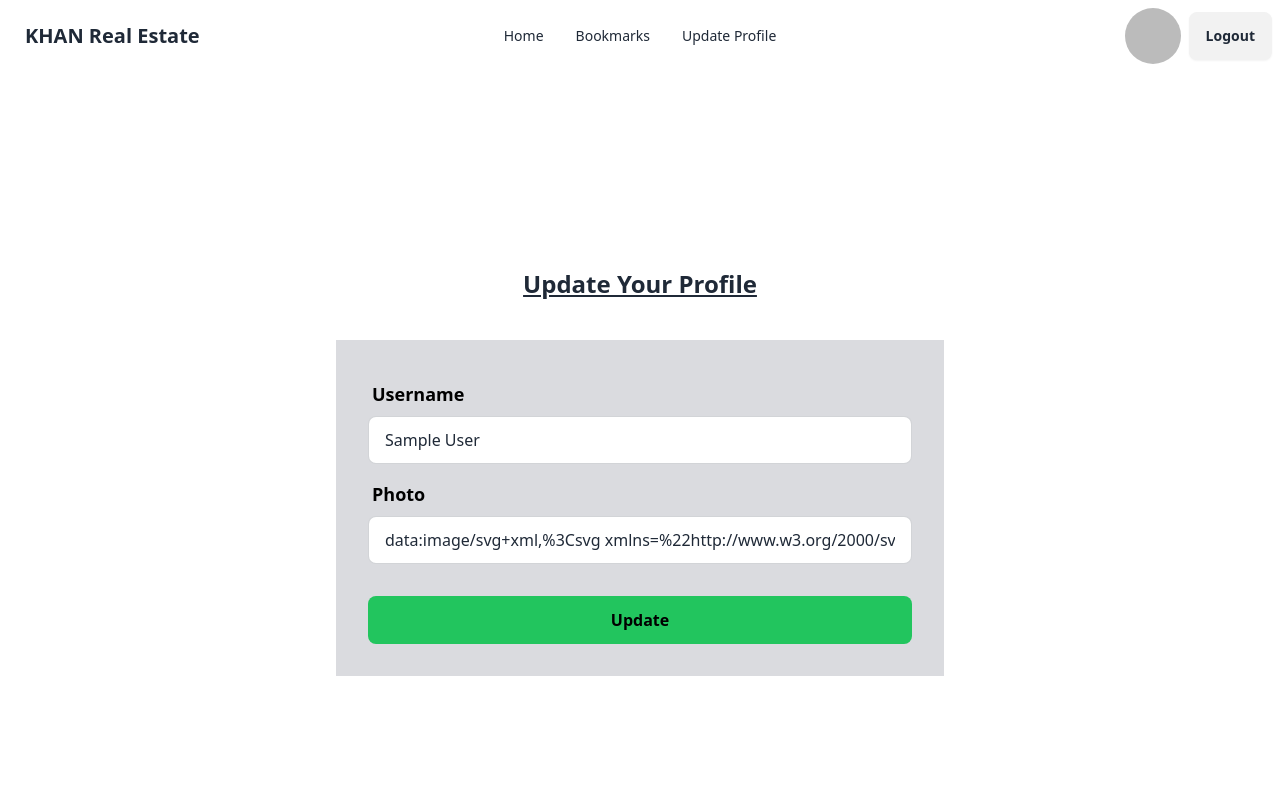
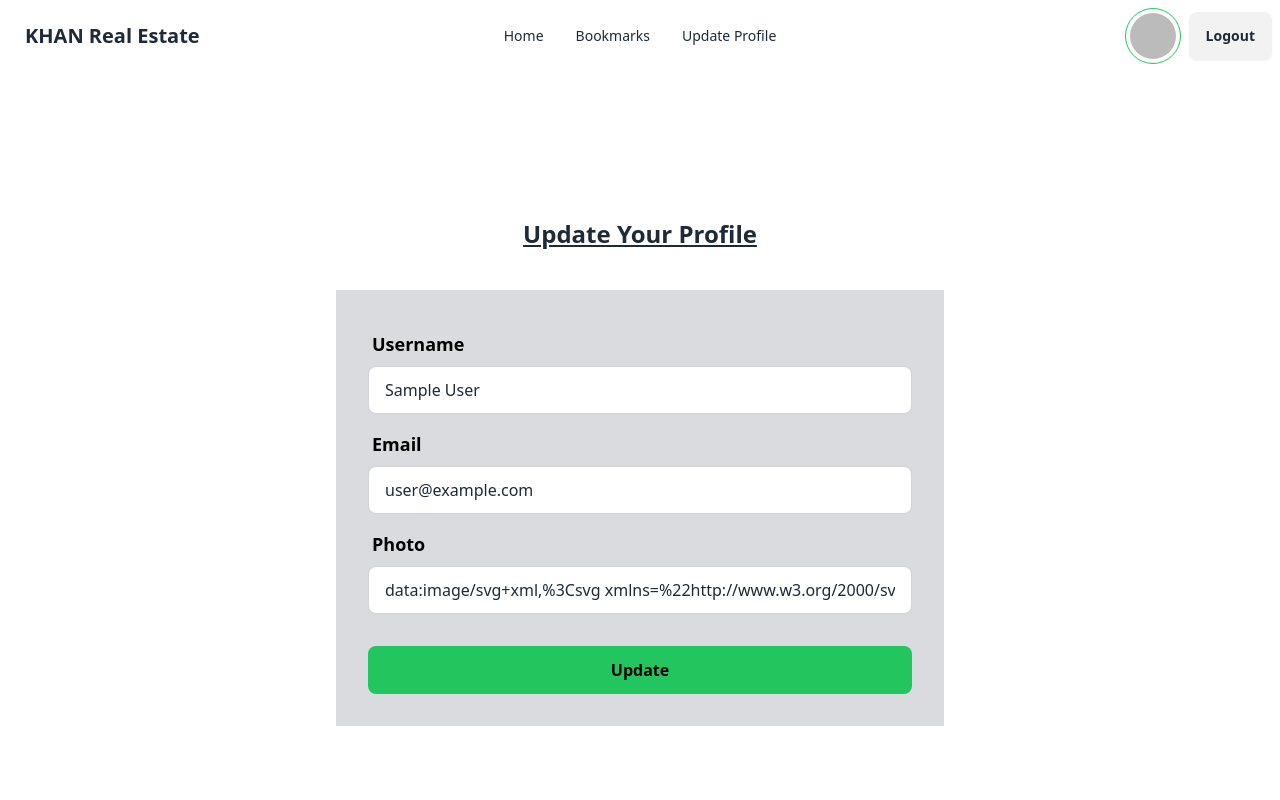
Before and after one commit to TASHDIK-29/Khan-Real-Estate-a9, a React (Vite) app: page /update in a window 1280 px wide. Shown: the top 800 px of the page. Built offline with nearby package versions, Linux system fonts and the light colour scheme; no server answers; sample sign-in values are in the browser's storage.

Commit message:
email field added to update profile

```diff
--- a/src/components/nav/Nav.jsx
+++ b/src/components/nav/Nav.jsx
@@ -44,7 +44,7 @@ const Nav = () => {
                 {
                     user ?
                         <div className="flex items-center gap-2">
-                            <div className="w-14 rounded-full hover:tooltip tooltip-open hover:tooltip-bottom hover:z-10" data-tip={user.displayName ? user.displayName : 'User name not found'}>
+                            <div className=" border border-green-500 p-1 w-14 rounded-full hover:tooltip tooltip-open hover:tooltip-bottom hover:z-10" data-tip={user.displayName ? user.displayName : 'User name not found'}>
                                 <img className="w-full rounded-full" src={user.photoURL ? user.photoURL : placeholderImg} alt="" />
                             </div>
                             <Link onClick={handelLogout} to='/login' className="btn">Logout</Link>
--- a/src/pages/update/UpdateProfile.jsx
+++ b/src/pages/update/UpdateProfile.jsx
@@ -5,7 +5,7 @@ import auth from "../../firebase/firebase.config";
 
 const UpdateProfile = () => {
 
-    const {user} = useContext(AuthContext);
+    const { user } = useContext(AuthContext);
 
 
     const [name, setName] = useState(user.displayName);
@@ -22,7 +22,7 @@ const UpdateProfile = () => {
     };
 
 
-    const handelUpdate = (e) =>{
+    const handelUpdate = (e) => {
         e.preventDefault();
 
 
@@ -48,13 +48,21 @@ const UpdateProfile = () => {
                             <label className="label">
                                 <span className="label-text text-lg text-black font-bold">Username</span>
                             </label>
-                            <input type="text" name="name" value={name} onChange={handleNameChange}  className="input input-bordered" required />
+                            <input type="text" name="name" value={name} onChange={handleNameChange} className="input input-bordered" required />
+                        </div>
+                        <div className="form-control " >
+                            <label className="label">
+                                <span className="label-text text-lg text-black font-bold">Email</span>
+                            </label>
+                            <div className="hover:tooltip" data-tip="Email can not be changed">
+                                <input type="text" value={user.email} className="w-full input cursor-default input-bordered " readOnly />
+                            </div>
                         </div>
                         <div className="form-control">
                             <label className="label">
                                 <span className="label-text text-lg text-black font-bold">Photo</span>
                             </label>
-                            <input type="text" value={photo} onChange={handlePhotoChange} name="photo"  className="input input-bordered" />
+                            <input type="text" value={photo} onChange={handlePhotoChange} name="photo" className="input input-bordered" />
                         </div>
                         <div className="form-control mt-6">
                             <button className="bg-green-500 text-black font-bold p-3 rounded-lg">Update</button>
```
Lines whose indentation alone changed are shown as unchanged.
